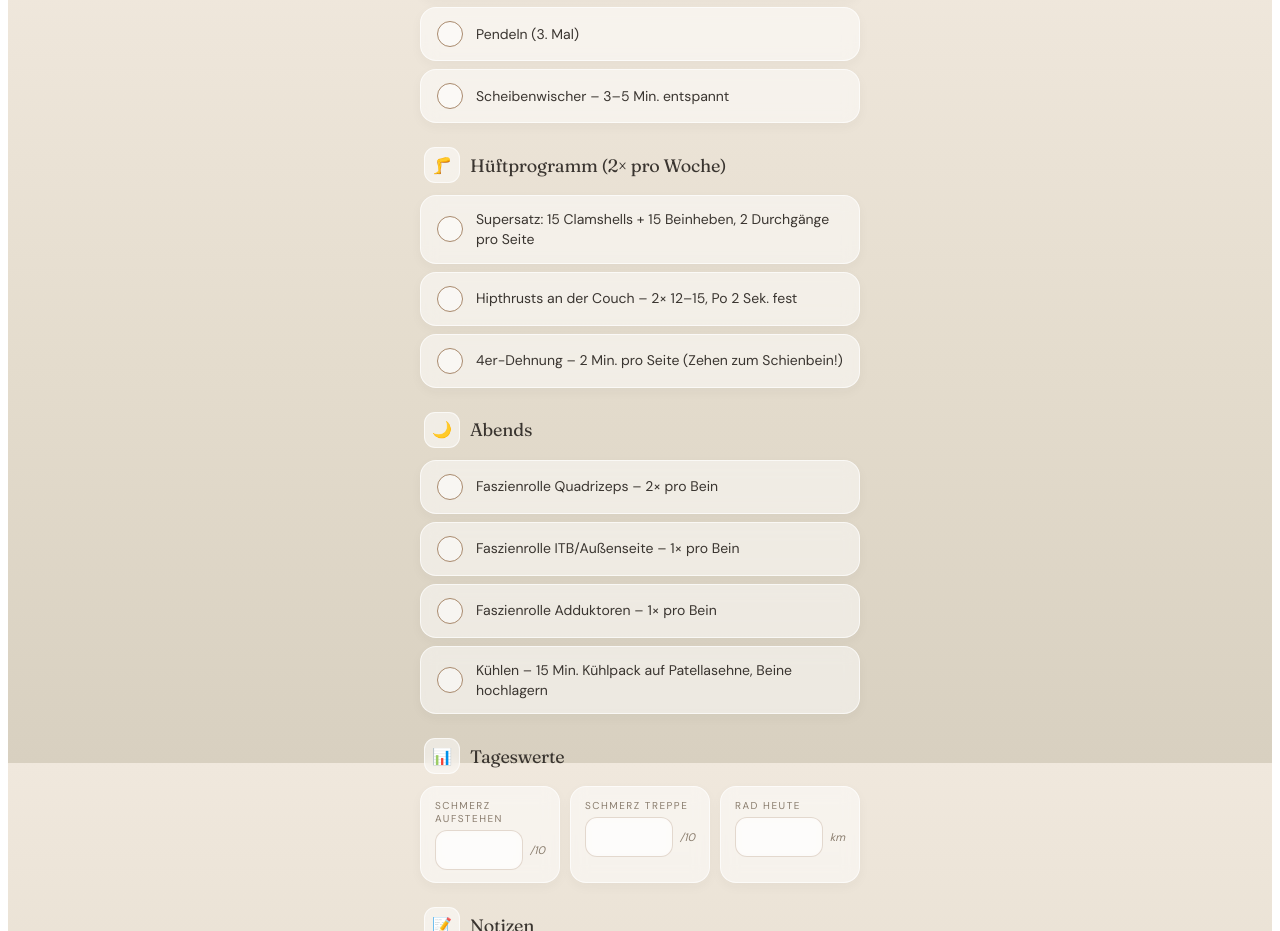
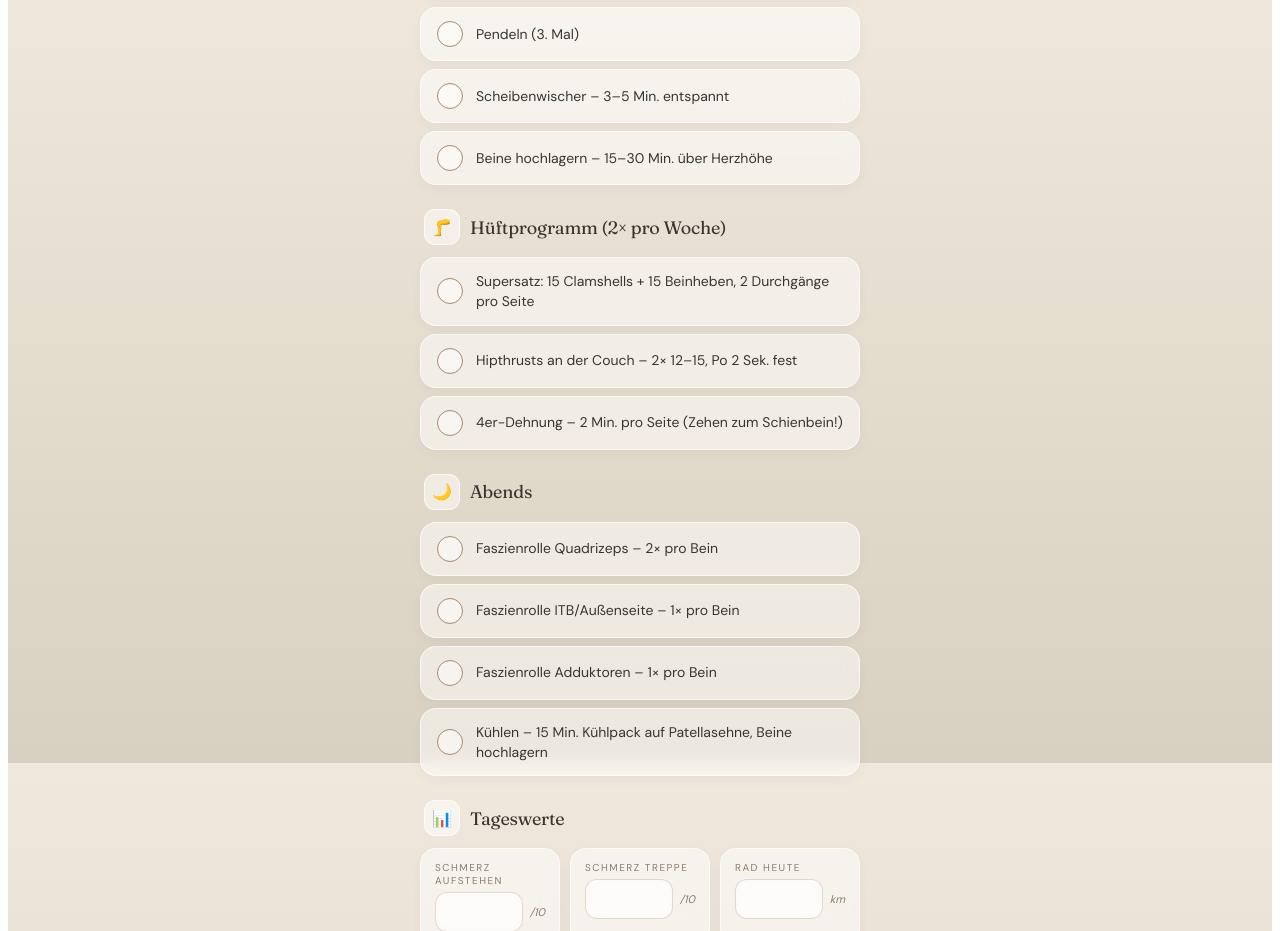
Before and after one commit to JuliaWolf208/patella-protokoll, a React (Vite) app: page / in a window 1280 px wide. Shown: the part 845-1776 px from the top of the page. Built offline with nearby package versions, Linux system fonts and the light colour scheme.

Commit message:
Add: Beine hochlagern als Tagespunkt in 'Über den Tag'

```diff
--- a/src/App.jsx
+++ b/src/App.jsx
@@ -22,6 +22,7 @@ const SECTIONS = [
       { id: "pendeln_2",       text: "Pendeln (2. Mal)" },
       { id: "pendeln_3",       text: "Pendeln (3. Mal)" },
       { id: "scheibenwischer", text: "Scheibenwischer – 3–5 Min. entspannt" },
+      { id: "hochlagern",      text: "Beine hochlagern – 15–30 Min. über Herzhöhe" },
     ],
   },
   {
```
